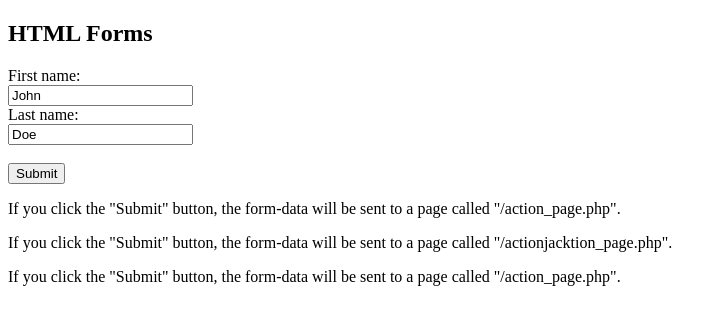
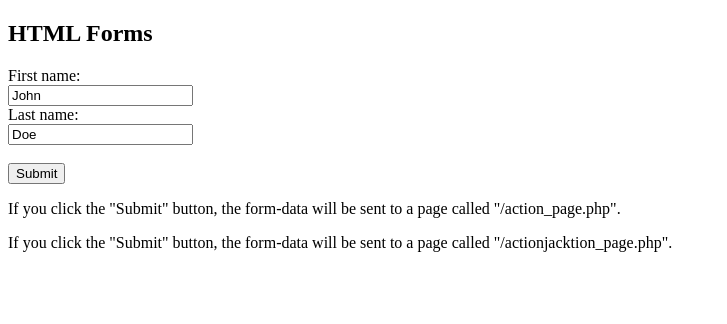
Before and after one commit to Winitj/dvprac, a plain HTML site: page index.html in a window 1280 px wide. Shown: the whole page, without its empty margins (0-727 px from the left). Drawn offline with Linux system fonts and the light colour scheme.

Commit message:
Revert "4"
This reverts commit 03d09a301f86a8f4cd30c8a675a0cd596576c0ad.

```diff
--- a/index.html
+++ b/index.html
@@ -14,6 +14,5 @@
 
 <p>If you click the "Submit" button, the form-data will be sent to a page called "/action_page.php".</p>
 <p>If you click the "Submit" button, the form-data will be sent to a page called "/actionjacktion_page.php".</p>
-<p>If you click the "Submit" button, the form-data will be sent to a page called "/action_page.php".</p>
 </body>
 </html>
```
